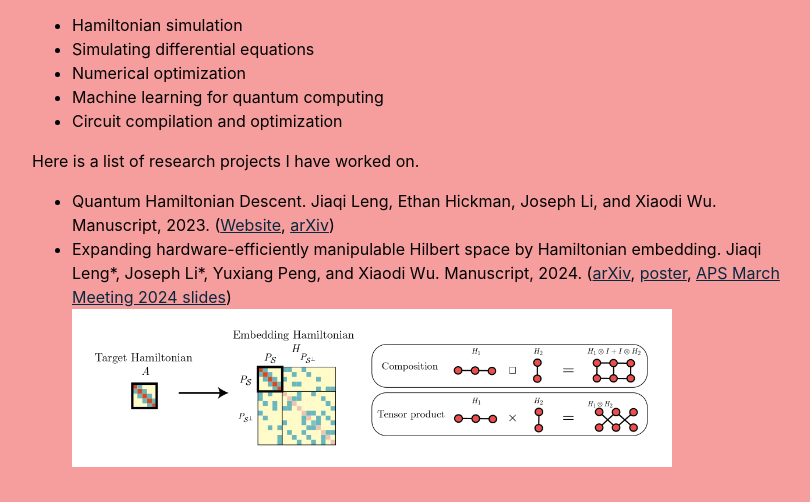
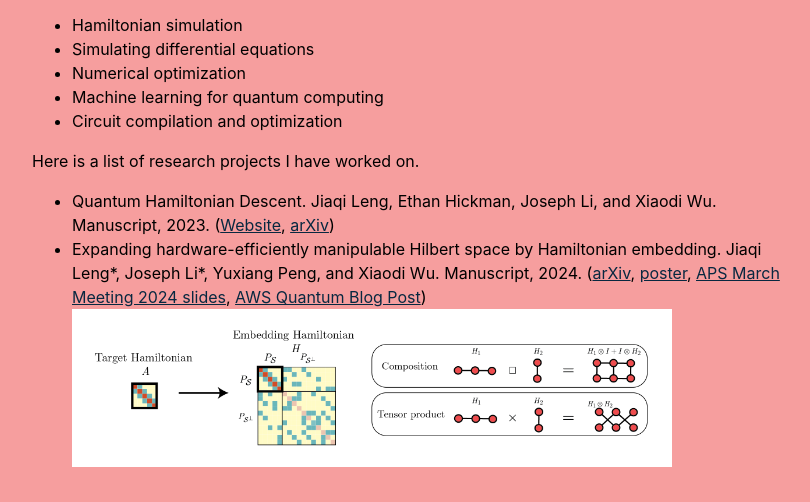
Before and after one commit to jli0108/jli0108.github.io, an Eleventy site: page content/research/index.md in a window 1280 px wide. Shown: the part 160-662 px from the top of the page, without its empty margins (224-1034 px from the left). Built offline with nearby package versions, Linux system fonts and the light colour scheme; Eleventy itself is replaced by a stand-in of ours; files that its build step writes are made by us from their sources.

Commit message:
add blog post

```diff
--- a/content/research/index.md
+++ b/content/research/index.md
@@ -18,6 +18,6 @@ Broadly speaking, I am interested in the following topics (non-exhaustive):
 Here is a list of research projects I have worked on.
 
 - Quantum Hamiltonian Descent. Jiaqi Leng, Ethan Hickman, Joseph Li, and Xiaodi Wu. Manuscript, 2023. ([Website](https://jiaqileng.github.io/quantum-hamiltonian-descent/), [arXiv](https://arxiv.org/abs/2303.01471))
-- Expanding hardware-efficiently manipulable Hilbert space by Hamiltonian embedding. Jiaqi Leng*, Joseph Li*, Yuxiang Peng, and Xiaodi Wu. Manuscript, 2024. ([arXiv](https://arxiv.org/abs/2401.08550), [poster](./HamEmbedding_poster.pdf), [APS March Meeting 2024 slides](./ham_ebd_march_meeting_slides.pdf))
+- Expanding hardware-efficiently manipulable Hilbert space by Hamiltonian embedding. Jiaqi Leng*, Joseph Li*, Yuxiang Peng, and Xiaodi Wu. Manuscript, 2024. ([arXiv](https://arxiv.org/abs/2401.08550), [poster](./HamEmbedding_poster.pdf), [APS March Meeting 2024 slides](./ham_ebd_march_meeting_slides.pdf), [AWS Quantum Blog Post](https://aws.amazon.com/blogs/quantum-computing/leveraging-near-term-quantum-hardware-for-simulating-high-dimensional-dynamics/))
 </br>
 <img src="/img/ham_ebd.png" width="600" alt="hamiltonian embedding">
```
